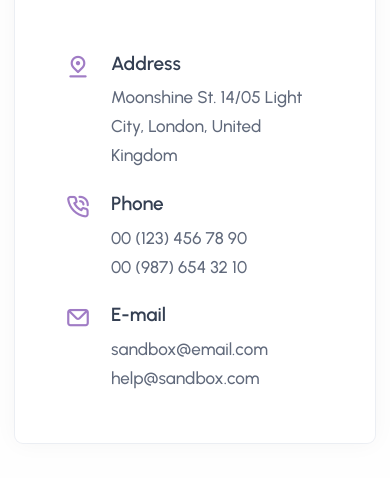
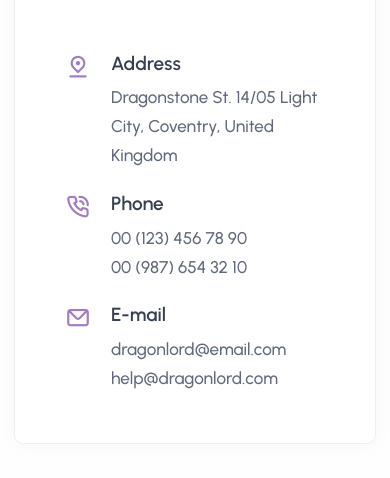
Before and after one commit to marvinoka4/flask-note-app, a Flask app: page /contact in a window 390 px wide. Shown: the part 563-1041 px from the top of the page. Run offline with Flask 3, Linux system fonts and the light colour scheme; some libraries are stand-ins or nearby versions.

Commit message:
contact commit

```diff
--- a/templates/base.html
+++ b/templates/base.html
@@ -132,7 +132,7 @@
         <div class="col-md-4 col-lg-3">
           <div class="widget">
             <h4 class="widget-title  mb-3">Get in Touch</h4>
-            <address class="pe-xl-15 pe-xxl-17">Moonshine St. 14/05 Light City, London, United Kingdom</address>
+            <address class="pe-xl-15 pe-xxl-17">Dragonstone St. 14/05 Light City, London, United Kingdom</address>
             <a href="mailto:#" class="link-body">info@email.com</a><br /> 00 (123) 456 78 90
           </div>
           <!-- /.widget -->
--- a/templates/contact.html
+++ b/templates/contact.html
@@ -39,7 +39,7 @@
                       </div>
                       <div class="align-self-start justify-content-start">
                         <h5 class="mb-1">Address</h5>
-                        <address>Moonshine St. 14/05 Light City, <br class="d-none d-md-block" />London, United Kingdom</address>
+                        <address>Dragonstone St. 14/05 Light City, <br class="d-none d-md-block" />Coventry, United Kingdom</address>
                       </div>
                     </div><!--/div -->
                     <div class="d-flex flex-row">
@@ -57,8 +57,8 @@
                       </div>
                       <div>
                         <h5 class="mb-1">E-mail</h5>
-                        <p class="mb-0"><a href="mailto:sandbox@email.com" class="link-body">sandbox@email.com</a></p>
-                        <p class="mb-0"><a href="mailto:help@sandbox.com" class="link-body">help@sandbox.com</a></p>
+                        <p class="mb-0"><a href="mailto:dragonlord@email.com" class="link-body">dragonlord@email.com</a></p>
+                        <p class="mb-0"><a href="mailto:help@dragonlord.com" class="link-body">help@dragonlord.com</a></p>
                       </div>
                     </div><!--/div -->
                   </div><!--/div -->
```
